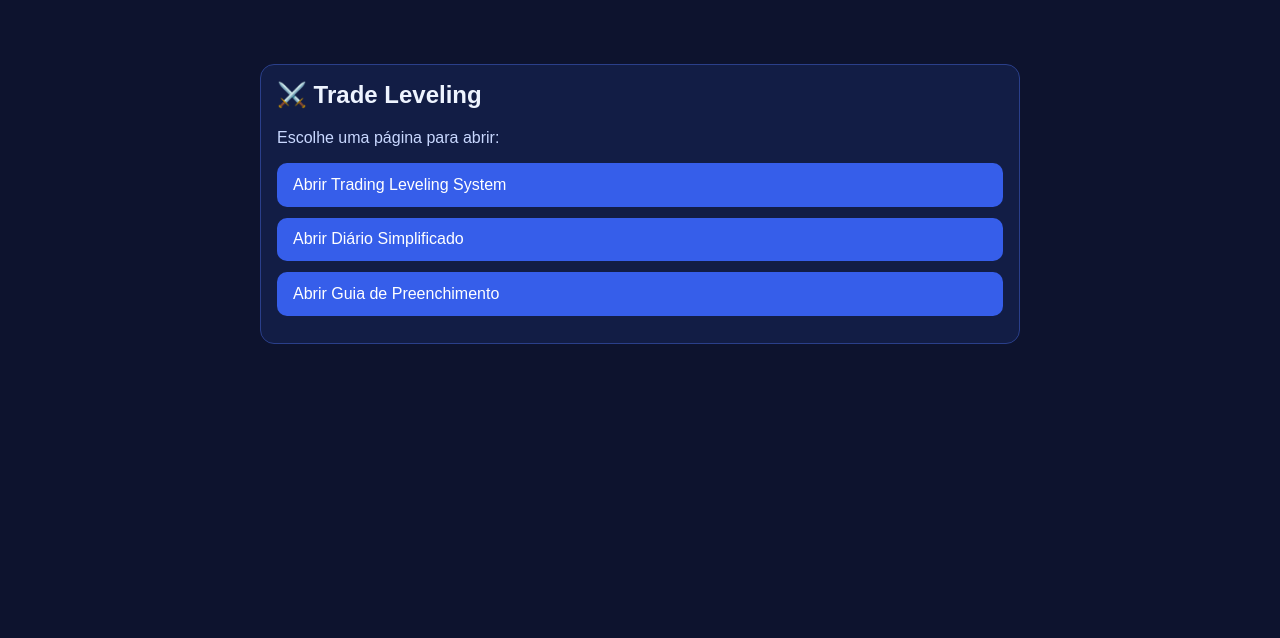
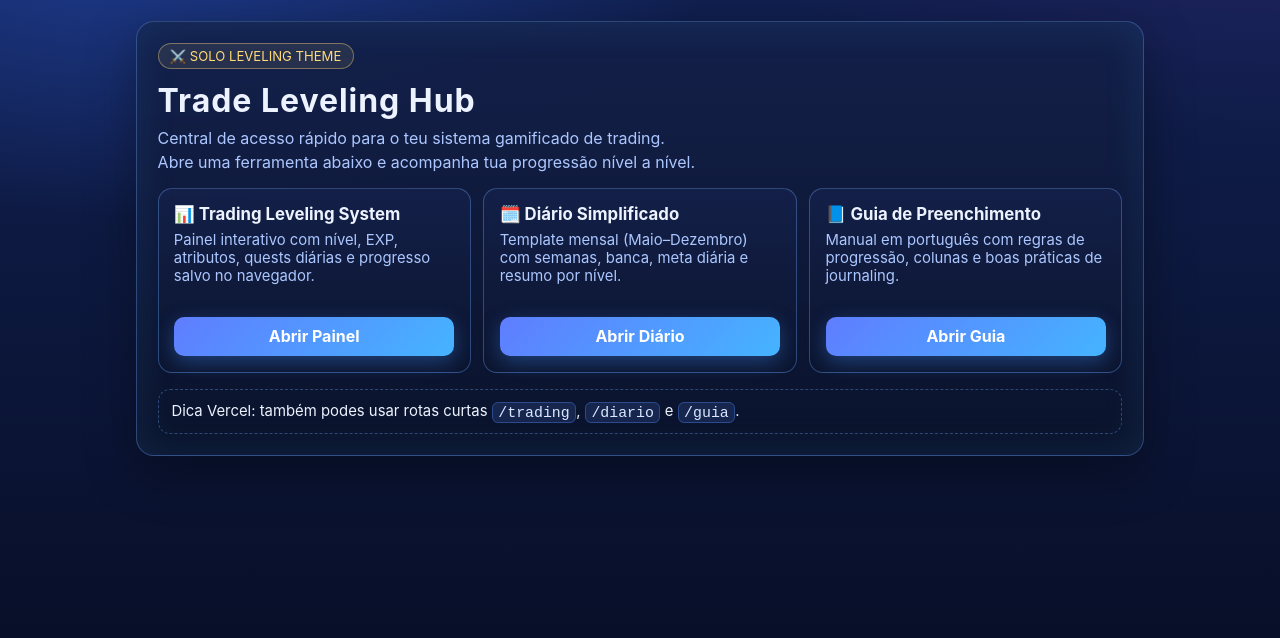
Before and after one commit to isaacdasilva013/Trade-Leveling-, a plain HTML site: page index.html in a window 1280 px wide. Drawn offline with Linux system fonts and the light colour scheme.

Commit message:
Update index.html

```diff
--- a/index.html
+++ b/index.html
@@ -3,25 +3,158 @@
 <head>
   <meta charset="UTF-8" />
   <meta name="viewport" content="width=device-width, initial-scale=1.0" />
-  <title>Trade Leveling</title>
+  <title>Trade Leveling | Solo Interface</title>
   <style>
-    body { margin:0; font-family: Arial, sans-serif; background:#0d132e; color:#eef4ff; }
-    .wrap { max-width: 760px; margin: 6vh auto; padding: 1rem; }
-    .card { background:#121d45; border:1px solid #2a3f8a; border-radius:14px; padding:1rem; }
-    h1 { margin-top:0; }
-    a { display:block; margin:.7rem 0; padding:.8rem 1rem; border-radius:10px; text-decoration:none; color:#fff; background:#365eea; }
-    a:hover { background:#4e75ff; }
-    p { color:#c9d8ff; }
+    :root {
+      --bg: #060b1f;
+      --bg2: #101f4f;
+      --card: #111b3f;
+      --line: rgba(112, 170, 255, 0.35);
+      --text: #ecf3ff;
+      --muted: #acc7ff;
+      --primary: #45b4ff;
+      --primary-2: #5f7dff;
+      --gold: #ffd979;
+    }
+
+    * { box-sizing: border-box; }
+
+    body {
+      margin: 0;
+      color: var(--text);
+      font-family: Inter, system-ui, -apple-system, Segoe UI, Roboto, sans-serif;
+      background:
+        radial-gradient(1000px 500px at 10% -10%, #1e3c8f 0%, transparent 60%),
+        radial-gradient(1000px 500px at 100% -20%, #24235f 0%, transparent 60%),
+        linear-gradient(180deg, var(--bg2), var(--bg));
+      min-height: 100vh;
+    }
+
+    .wrap {
+      max-width: 1050px;
+      margin: 0 auto;
+      padding: 1.3rem;
+    }
+
+    .hero {
+      border: 1px solid var(--line);
+      border-radius: 18px;
+      padding: 1.3rem;
+      background: linear-gradient(180deg, rgba(19,32,73,.92), rgba(11,19,43,.95));
+      box-shadow: inset 0 0 40px rgba(67, 166, 255, 0.12), 0 16px 50px rgba(0,0,0,.35);
+    }
+
+    .tag {
+      display: inline-block;
+      padding: .25rem .7rem;
+      border-radius: 999px;
+      border: 1px solid rgba(255,217,121,.4);
+      color: var(--gold);
+      background: rgba(255,217,121,.09);
+      font-size: .82rem;
+      margin-bottom: .7rem;
+    }
+
+    h1 {
+      margin: .1rem 0 .5rem;
+      font-size: clamp(1.55rem, 2.5vw, 2.3rem);
+      letter-spacing: .03em;
+    }
+
+    p { color: var(--muted); margin: .2rem 0; }
+
+    .grid {
+      margin-top: 1rem;
+      display: grid;
+      grid-template-columns: repeat(3, minmax(0, 1fr));
+      gap: .8rem;
+    }
+
+    .card {
+      display: flex;
+      flex-direction: column;
+      justify-content: space-between;
+      border: 1px solid var(--line);
+      border-radius: 14px;
+      padding: .95rem;
+      background: linear-gradient(180deg, rgba(20,33,74,.85), rgba(12,21,48,.95));
+      min-height: 185px;
+    }
+
+    .card h2 { margin: 0 0 .45rem; font-size: 1.05rem; }
+    .card p { font-size: .93rem; }
+
+    .btn {
+      margin-top: .8rem;
+      display: inline-block;
+      text-decoration: none;
+      color: #fff;
+      font-weight: 700;
+      text-align: center;
+      padding: .62rem .8rem;
+      border-radius: 10px;
+      background: linear-gradient(135deg, var(--primary-2), var(--primary));
+      box-shadow: 0 6px 20px rgba(67,146,255,.35);
+    }
+
+    .hint {
+      margin-top: 1rem;
+      border: 1px dashed var(--line);
+      border-radius: 12px;
+      padding: .8rem;
+      font-size: .93rem;
+    }
+
+    code {
+      background: rgba(66, 113, 206, .2);
+      border: 1px solid rgba(85, 144, 255, .35);
+      padding: .1rem .35rem;
+      border-radius: 6px;
+      color: #dbe8ff;
+    }
+
+    @media (max-width: 860px) {
+      .grid { grid-template-columns: 1fr; }
+    }
   </style>
 </head>
 <body>
   <main class="wrap">
-    <section class="card">
-      <h1>⚔️ Trade Leveling</h1>
-      <p>Escolhe uma página para abrir:</p>
-      <a href="/Trading_Leveling_System.html">Abrir Trading Leveling System</a>
-      <a href="/Diario_Simplificado_Vitorias.html">Abrir Diário Simplificado</a>
-      <a href="/Guia_Preenchimento_Diario.md">Abrir Guia de Preenchimento</a>
+    <section class="hero">
+      <span class="tag">⚔️ SOLO LEVELING THEME</span>
+      <h1>Trade Leveling Hub</h1>
+      <p>Central de acesso rápido para o teu sistema gamificado de trading.</p>
+      <p>Abre uma ferramenta abaixo e acompanha tua progressão nível a nível.</p>
+
+      <section class="grid">
+        <article class="card">
+          <div>
+            <h2>📊 Trading Leveling System</h2>
+            <p>Painel interativo com nível, EXP, atributos, quests diárias e progresso salvo no navegador.</p>
+          </div>
+          <a class="btn" href="/Trading_Leveling_System.html">Abrir Painel</a>
+        </article>
+
+        <article class="card">
+          <div>
+            <h2>🗓️ Diário Simplificado</h2>
+            <p>Template mensal (Maio–Dezembro) com semanas, banca, meta diária e resumo por nível.</p>
+          </div>
+          <a class="btn" href="/Diario_Simplificado_Vitorias.html">Abrir Diário</a>
+        </article>
+
+        <article class="card">
+          <div>
+            <h2>📘 Guia de Preenchimento</h2>
+            <p>Manual em português com regras de progressão, colunas e boas práticas de journaling.</p>
+          </div>
+          <a class="btn" href="/Guia_Preenchimento_Diario.md">Abrir Guia</a>
+        </article>
+      </section>
+
+      <div class="hint">
+        Dica Vercel: também podes usar rotas curtas <code>/trading</code>, <code>/diario</code> e <code>/guia</code>.
+      </div>
     </section>
   </main>
 </body>
```
